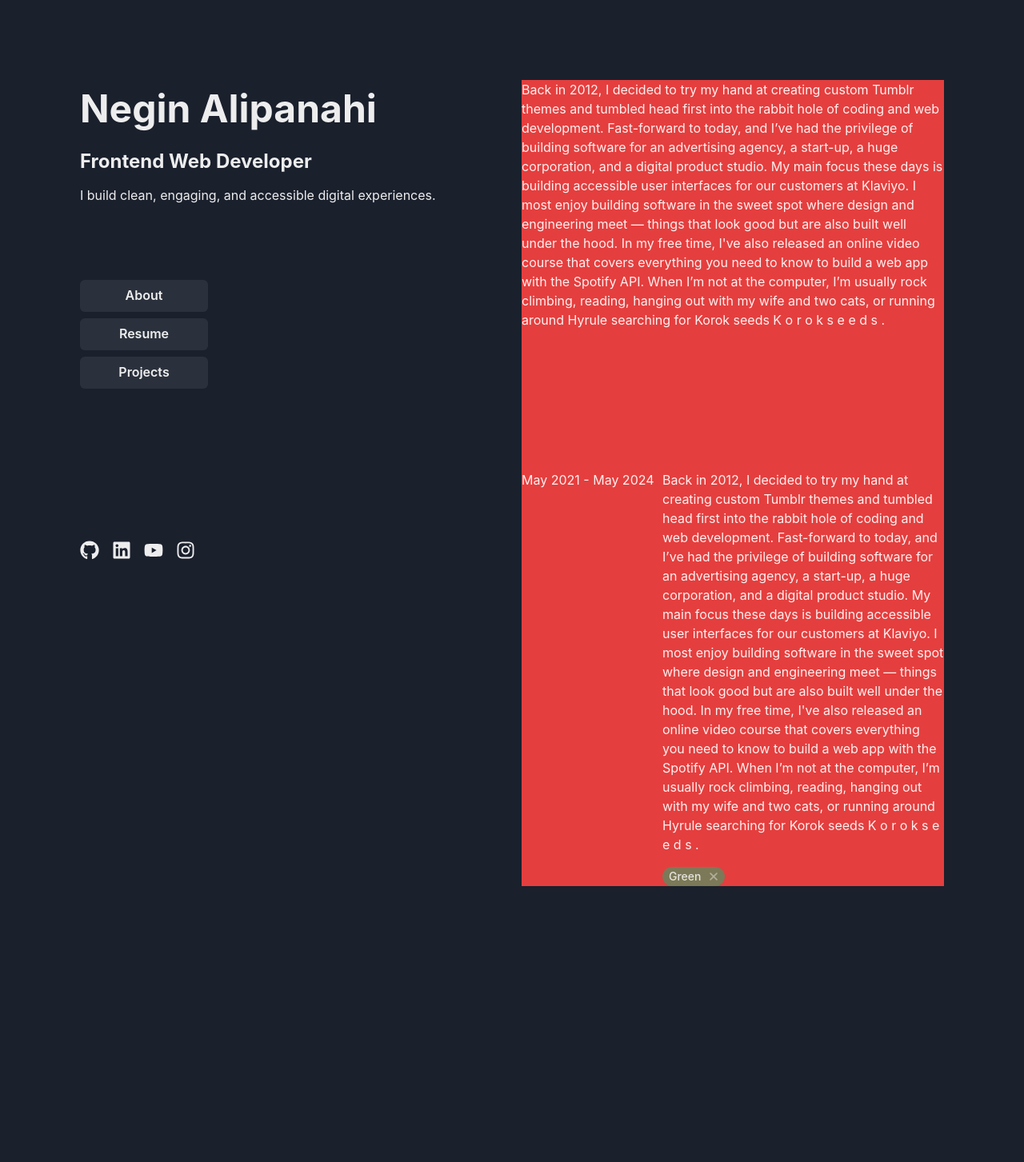
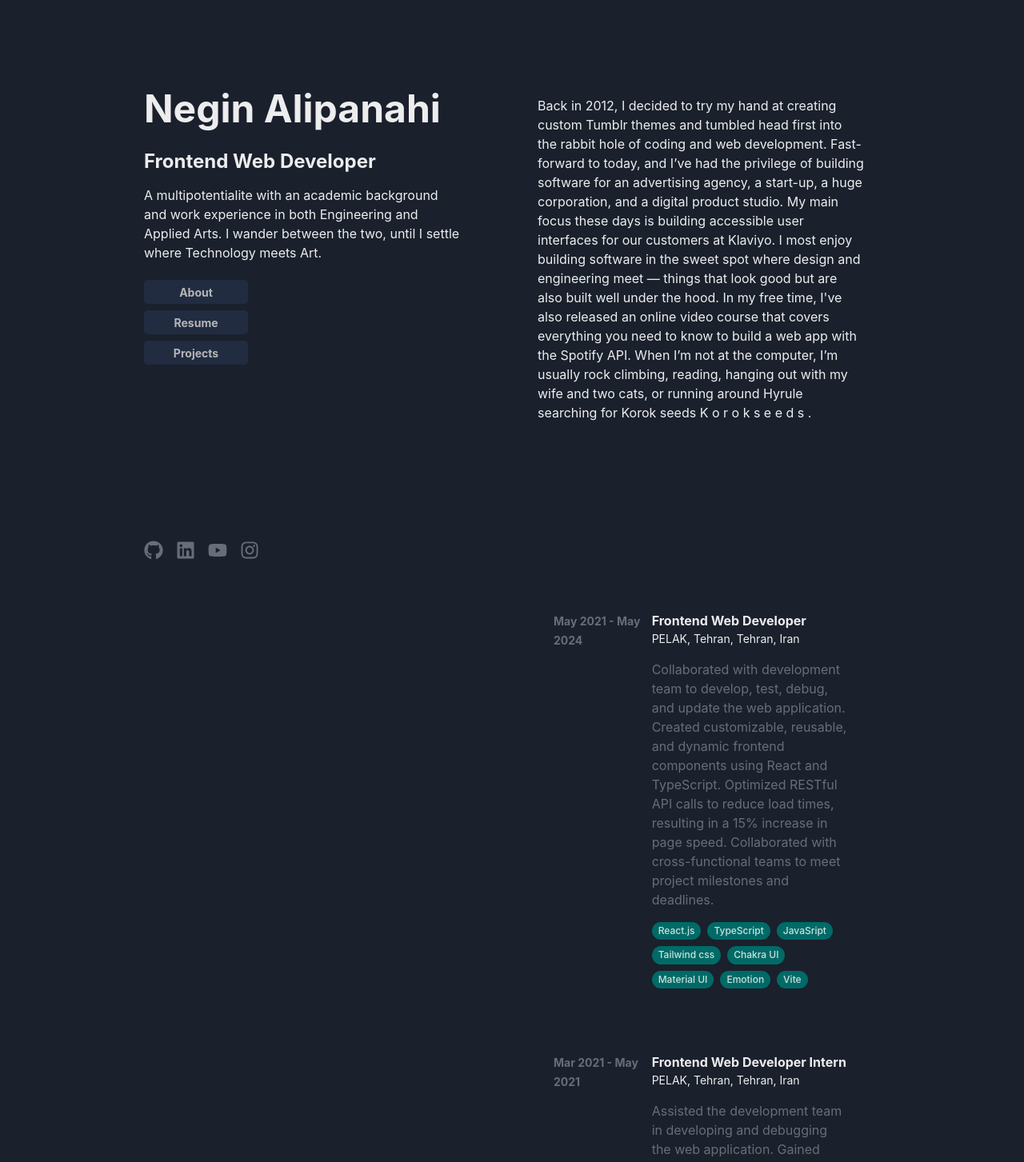
Before and after one commit to nealphi/portfolio, a React (Vite) app: page / in a window 1280 px wide. Shown: the top 1453 px of the page at 80% size. Before the commit the page ends 1208 px from the top, so only its background shows below. Built offline with nearby package versions, Linux system fonts and the light colour scheme.

Commit message:
third commit

```diff
--- a/src/App.css
+++ b/src/App.css
@@ -0,0 +1,12 @@
+
+.cursor {
+  width: 800px; /* Size of the flashlight effect */
+  height: 800px; /* Size of the flashlight effect */
+  background: radial-gradient(circle, rgba(44, 59, 91, 0.3) 20%, rgba(33, 45, 69, 0) 60%);
+  border-radius: 50%;
+  pointer-events: none;
+  text-align: center;
+  position: absolute;
+  margin: auto;
+  /* transform: translate(-50%, -50%);  */
+  }
--- a/src/App.tsx
+++ b/src/App.tsx
@@ -1,12 +1,16 @@
 import { Grid, GridItem } from "@chakra-ui/react";
 import "./App.css";
 import MainContainer from "./components/MainContainer";
+import Cursor from "./components/Cursor";
 
 
 function App() {
+  const background = "linear-gradient(112deg, #444, #384e61)"
+
   return (
     <div className="App">
       <MainContainer />
+      {/* <Cursor/> */}
     </div>
   );
 }
--- a/src/components/Header.tsx
+++ b/src/components/Header.tsx
@@ -3,13 +3,13 @@ import React from 'react'
 
 const Header = () => {
   return (
-    <Stack spacing={3}>
+    <Stack  spacing={3}>
     <Text fontSize="5xl" as="b">
       Negin Alipanahi
     </Text>
     <Text fontSize='2xl' as="b">Frontend Web Developer</Text>
     <Text>
-      I build clean, engaging, and accessible digital experiences.
+    A multipotentialite with an academic background and work experience in both Engineering and Applied Arts. I wander between the two, until I settle where Technology meets Art.
     </Text>
 
   </Stack>  )
--- a/src/components/MainContainer.tsx
+++ b/src/components/MainContainer.tsx
@@ -1,34 +1,92 @@
-import { Box, Grid, GridItem, SimpleGrid, flexbox } from "@chakra-ui/react";
+import { Box, Grid, GridItem } from "@chakra-ui/react";
 import Header from "./Header";
 import About from "./About";
 import Resume from "./Resume";
-import References from "./SocialMediaLinks";
 import NavBar from "./NavBar";
 import SocialMediaLinks from "./SocialMediaLinks";
+import { useEffect, useRef, useState } from "react";
 
 const MainContainer = () => {
+  const [isSelectedBtn, setIsSelectedBtn] = useState("");
+  const onClick = (data: string): void => {
+    setIsSelectedBtn(data);
+  };
+
+  useEffect(() => {
+    setIsSelectedBtn("");
+    if (isSelectedBtn === "About") {
+      window.scrollTo(0, 0);
+    } else if (isSelectedBtn === "Resume") window.scrollTo(530, 530);
+    else if (isSelectedBtn === "Projects") window.scrollTo(1000, 1000);
+  }, [isSelectedBtn]);
+
+  useEffect(() => {
+    setIsSelectedBtn("About");
+
+  }, []);
+
+
   return (
     <Grid
       templateColumns={{ base: "repeat(1, 1fr)", lg: "repeat(2, 1fr)" }}
       gap={6}
-      m={{ base: "30", lg: "100" }}
+      mx={{ base: "30", lg: "180" }}
+      my={{ base: "30", lg: "100" }}
     >
-      <GridItem display={"flex"} flexDirection={"column"} h={"600"}>
-        <Box position={"fixed"}>
-          <Box h={250}>
+      <GridItem   h={"600"}>
+        <Box position={{ lg: "fixed" } } >
+          <Box maxWidth={400}  h={250} >
             <Header />
           </Box>
           <Box h={250}>
-            <NavBar />
+            <NavBar
+              onClick={(data) => {
+                onClick(data);
+              }}
+            />
           </Box>
           <Box display={"flex"} h={100} alignItems={"end"}>
             <SocialMediaLinks />
           </Box>
         </Box>
       </GridItem>
-      <GridItem display={"flex"} flexDirection={"column"} bg="red.500">
+      <GridItem display={"flex"} flexDirection={"column"} gap={10} p={5}>
         <About />
-        <Resume />
+
+        <Resume
+          tags={["React.js", "TypeScript", "JavaSript", "Tailwind css", "Chakra UI", "Material UI", "Emotion", "Vite"]}
+          date={"May 2021 - May 2024"}
+          Heading={"Frontend Web Developer"}
+          SubHeading={"PELAK, Tehran, Tehran, Iran"}
+          children={
+            "Collaborated with development team to develop, test, debug, and update the web application. Created customizable, reusable, and dynamic frontend components using React and TypeScript. Optimized RESTful API calls to reduce load times, resulting in a 15% increase in page speed. Collaborated with cross-functional teams to meet project milestones and deadlines."
+          }
+        />
+
+        <Resume
+          tags={["HTML", "CSS", "JavaScript", "jQuery", "Bootstrap", "Git", "RESTful APIs", "Figma", "Responsive Design" ]}
+          date={"Mar 2021 - May 2021"}
+          Heading={"Frontend Web Developer Intern"}
+          SubHeading={"PELAK, Tehran, Tehran, Iran"}
+          children={"Assisted the development team in developing and debugging the web application. Gained experience in creating reusable frontend components using React and TypeScript. Implemented accessibility standards such as WCAG 2.0 to ensure maximum user experience. Gained experience working with RESTful APIs and asynchronous request handling."}
+        />
+
+<Resume
+          tags={["WordPress", "SEO", "digital marketing", "Social Media Management", "Content Creation", "Adobe Photoshop", "Adobe Premiere", "Photography"]}
+          date={"Feb 2020 - May 2024"}
+          Heading={"Small Business Owner (Online Shop)"}
+          href='https://www.instagram.com/nealphi/'
+          SubHeading={"NEALPHI, Tehran, Tehran, Iran"}
+          children={"Successfully established and managed different aspects of a small business, including inventory management, order fulfillment, and marketing. Developed an online shop website using WordPress, implementing custom design elements and ensuring functionality for e-commerce transactions. Utilized WordPress plugins and custom coding to enhance website performance and user experience. Provided ongoing maintenance and support for the website, including troubleshooting technical issues and implementing updates. Implemented SEO best practices to improve website visibility."}
+        />
+
+<Resume
+          tags={["MS Project", "Project Management"]}
+          date={"Aug 2014 - Mar 2018"}
+          Heading={"Assistant Project Manager"}
+          SubHeading={"Golandishe IT-Company, Tehran, Tehran, Iran"}
+          children={"Analyzing business and operational processes, preparing process charts, and designing equipment and plant layouts. Creating work breakdown structures, breaking the operational processes into activities, and performing time studies for different work cycles."}
+        />
       </GridItem>
     </Grid>
   );
--- a/src/components/Resume.tsx
+++ b/src/components/Resume.tsx
@@ -1,45 +1,43 @@
+import { ExternalLinkIcon } from "@chakra-ui/icons";
 import {
   Box,
   Grid,
   GridItem,
   HStack,
-  Hide,
-  SimpleGrid,
-  Stack,
+  Link,
   Tag,
-  TagCloseButton,
   TagLabel,
   Text,
 } from "@chakra-ui/react";
-import React from "react";
+import { color } from "framer-motion";
 
-const Resume = () => {
+interface Props {
+  tags: string[];
+  date: string;
+  Heading: string;
+  SubHeading: string;
+  children: string;
+  href?: string;
+}
+
+const Resume = ({ tags, date, Heading, SubHeading, children, href }: Props) => {
   return (
-    <Grid templateColumns="repeat(3, 1fr)">
-      <GridItem colSpan={1}>May 2021 - May 2024</GridItem>
+    <Grid templateColumns="repeat(3, 1fr)" style={{borderRadius: "5px", padding:"20px"}} _hover={{backgroundColor: "#212C41"}} transition={"all 0.5s"}>
+      <GridItem style={{color: "#686E79" }} colSpan={1}>
+      <Text fontSize='sm' as="b">{date}</Text>
+      </GridItem>
       <GridItem colSpan={2}>
+        { href !== undefined ? <Link href={href} isExternal _hover={{color: "white"}} fontWeight={"bold"} >{Heading}<ExternalLinkIcon mx='2px' /></Link>
+        : <Text as={"b"} >{Heading}</Text> }
+        <Text fontSize='sm' >{SubHeading}</Text>
+        <Text style={{color: "#686E79" }} >{children}</Text>
+        <HStack spacing={2} display={"flex"} flexWrap={"wrap"} >
+         {tags.map((t) => (
+            <Tag size={"sm"} py={1}  borderRadius="full" variant="solid" bg="#006a67">
+              <TagLabel>{t}</TagLabel>
+            </Tag>
+          ))}
 
-        <Text>
-
-          Back in 2012, I decided to try my hand at creating custom Tumblr
-          themes and tumbled head first into the rabbit hole of coding and web
-          development. Fast-forward to today, and I’ve had the privilege of
-          building software for an advertising agency, a start-up, a huge
-          corporation, and a digital product studio. My main focus these days is
-          building accessible user interfaces for our customers at Klaviyo. I
-          most enjoy building software in the sweet spot where design and
-          engineering meet — things that look good but are also built well under
-          the hood. In my free time, I've also released an online video course
-          that covers everything you need to know to build a web app with the
-          Spotify API. When I’m not at the computer, I’m usually rock climbing,
-          reading, hanging out with my wife and two cats, or running around
-          Hyrule searching for Korok seeds K o r o k s e e d s .
-        </Text>
-        <HStack spacing={4}>
-          <Tag borderRadius="full" variant="solid" colorScheme="green">
-            <TagLabel>Green</TagLabel>
-            <TagCloseButton />
-          </Tag>
         </HStack>
       </GridItem>
     </Grid>
--- a/src/components/SimpleButton.tsx
+++ b/src/components/SimpleButton.tsx
@@ -1,42 +1,37 @@
-import { defineStyleConfig } from '@chakra-ui/react'
+import { Box, Text } from "@chakra-ui/react";
 
-const Button = defineStyleConfig({
-  // The styles all button have in common
-  baseStyle: {
-    fontWeight: 'bold',
-    textTransform: 'uppercase',
-    borderRadius: 'base', // <-- border radius is same for all variants and sizes
-  },
-  // Two sizes: sm and md
-  sizes: {
-    sm: {
-      fontSize: 'sm',
-      px: 4, // <-- px is short for paddingLeft and paddingRight
-      py: 3, // <-- py is short for paddingTop and paddingBottom
-    },
-    md: {
-      fontSize: 'md',
-      px: 6, // <-- these values are tokens from the design system
-      py: 4, // <-- these values are tokens from the design system
-    },
-  },
-  // Two variants: outline and solid
-  variants: {
-    outline: {
-      border: '2px solid',
-      borderColor: 'purple.500',
-      color: 'purple.500',
-    },
-    solid: {
-      bg: 'purple.500',
-      color: 'white',
-    },
-  },
-  // The default size and variant values
-  defaultProps: {
-    size: 'md',
-    variant: 'outline',
-  },
-})
+interface Props {
+  children: string;
+  onClick: () => void;
+}
 
-export default Button
+const SimpleButton = ({ children, onClick }: Props) => {
+
+  return (
+    // Button from facebook.com
+
+    <Box
+      as="button"
+      width="130px"
+      height="30px"
+      transition="all 0.7s cubic-bezier(.08,.52,.52,1)"
+      borderRadius="5px"
+      fontSize="14px"
+      fontWeight="bold"
+      bg="#212C41"
+      color="#B6B6B6"
+      justifyContent="center"
+      _hover={{ color: "white", bg: "#006a67", w: "170px" }}
+      _active={{
+        bg: "gray",
+        transform: "scale(0.98)",
+        borderColor: "#bec3c9",
+      }}
+      onClick={() => onClick()}
+    >
+      {children}
+    </Box>
+  );
+};
+
+export default SimpleButton;
--- a/src/components/SocialMediaLinks.tsx
+++ b/src/components/SocialMediaLinks.tsx
@@ -7,17 +7,17 @@ import { FaYoutube } from "react-icons/fa";
 const SocialMediaLinks = () => {
   return (
 <HStack  w={40} >
-<Link pr={2} _hover={{
-    color: "gray",
+<Link pr={2} color={"#686E79"} _hover={{
+    color: "#006a67",
   }}  href='https://github.com/nealphi'><Icon boxSize={6} as={FaGithub}/></Link>
-  <Link pr={2} _hover={{
-    color: "gray",
+  <Link pr={2} color={"#686E79"} _hover={{
+    color: "#006a67",
   }}  href='http://linkedin.com/in/negin-alipanahi'><Icon boxSize={6} as={FaLinkedin}/></Link>
-<Link pr={2} _hover={{
-    color: "gray",
+<Link pr={2} color={"#686E79"} _hover={{
+    color: "#006a67",
   }}  href='https://www.youtube.com/channel/UC7HuDqoVYuXIVbM_QT54nCg'><Icon boxSize={6} as={FaYoutube}/></Link>
-<Link pr={2} _hover={{
-    color: "gray",
+<Link pr={2} color={"#686E79"} _hover={{
+    color: "#006a67",
   }}  href='https://www.instagram.com/negin.alphi/'><Icon boxSize={6} as={FaInstagram}/></Link>
 
 
--- a/src/components/navBar.tsx
+++ b/src/components/navBar.tsx
@@ -1,14 +1,17 @@
-import { Button, HStack, Slide, Stack, transition } from "@chakra-ui/react";
-import React from "react";
+import { Stack } from "@chakra-ui/react";
+import SimpleButton from "./SimpleButton";
 
-const navBar = () => {
+interface Props {
+  onClick: (dtata: string) => void;
+}
+const NavBar = ({onClick}:Props) => {
   return (
     <Stack w={40} gap={2}>
-      <Button>About</Button>
-      <Button>Resume</Button>
-      <Button>Projects</Button>
+      <SimpleButton children={"About"} onClick={() => onClick("About")} />
+      <SimpleButton children={"Resume"} onClick={() => onClick("Resume")} />
+      <SimpleButton children={"Projects"} onClick={() => onClick("Projects")} />
     </Stack>
   );
 };
 
-export default navBar;
+export default NavBar;
```
Also changed, not shown: src/components/Cursor.tsx (added, +31 -0 lines).
